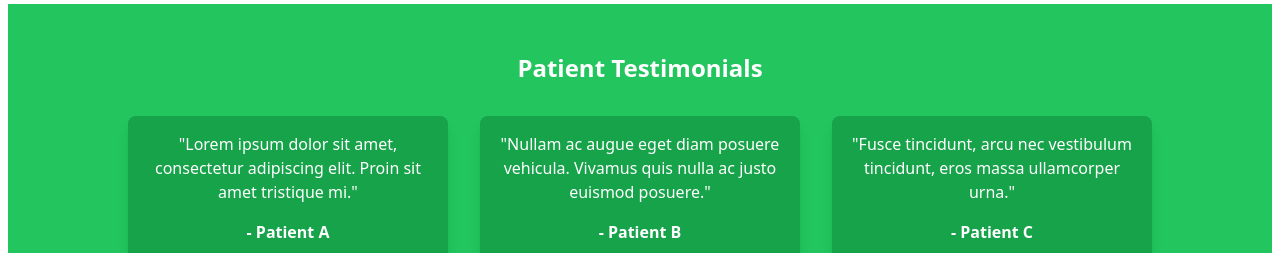
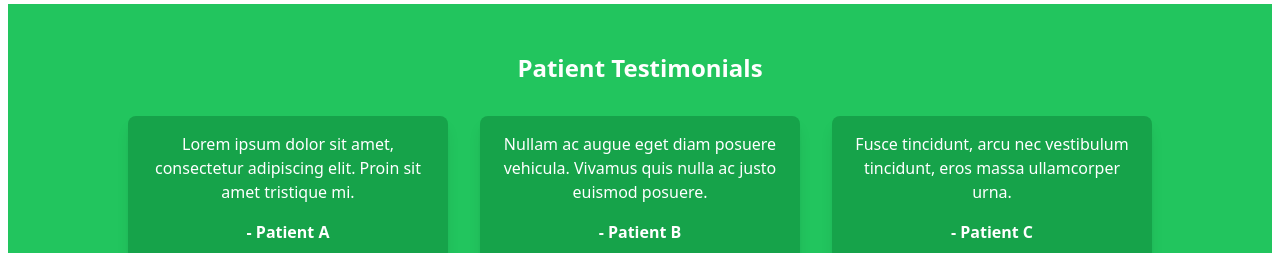
Before and after one commit to mhrhabib2004/GalleryPro, a React (Vite) app: page /AboutUs in a window 1280 px wide. Shown: the part 1540-1793 px from the top of the page. Built offline with nearby package versions, Linux system fonts and the light colour scheme.

Commit message:
up:about us

```diff
--- a/src/Components/AboutUs/AboutUs.jsx
+++ b/src/Components/AboutUs/AboutUs.jsx
@@ -92,15 +92,15 @@ const AboutUs = () => {
       <h2 className="text-2xl font-bold">Patient Testimonials</h2>
       <div className="grid grid-cols-1 sm:grid-cols-2 md:grid-cols-3 gap-8 mt-8 max-w-5xl mx-auto">
         <div className="p-4 shadow-lg rounded-lg bg-green-600 hover:bg-green-500 transition-colors">
-          <p>"Lorem ipsum dolor sit amet, consectetur adipiscing elit. Proin sit amet tristique mi."</p>
+          <p>Lorem ipsum dolor sit amet, consectetur adipiscing elit. Proin sit amet tristique mi.</p>
           <h3 className="mt-4 font-bold">- Patient A</h3>
         </div>
         <div className="p-4 shadow-lg rounded-lg bg-green-600 hover:bg-green-500 transition-colors">
-          <p>"Nullam ac augue eget diam posuere vehicula. Vivamus quis nulla ac justo euismod posuere."</p>
+          <p>Nullam ac augue eget diam posuere vehicula. Vivamus quis nulla ac justo euismod posuere.</p>
           <h3 className="mt-4 font-bold">- Patient B</h3>
         </div>
         <div className="p-4 shadow-lg rounded-lg bg-green-600 hover:bg-green-500 transition-colors">
-          <p>"Fusce tincidunt, arcu nec vestibulum tincidunt, eros massa ullamcorper urna."</p>
+          <p>Fusce tincidunt, arcu nec vestibulum tincidunt, eros massa ullamcorper urna.</p>
           <h3 className="mt-4 font-bold">- Patient C</h3>
         </div>
       </div>
```
